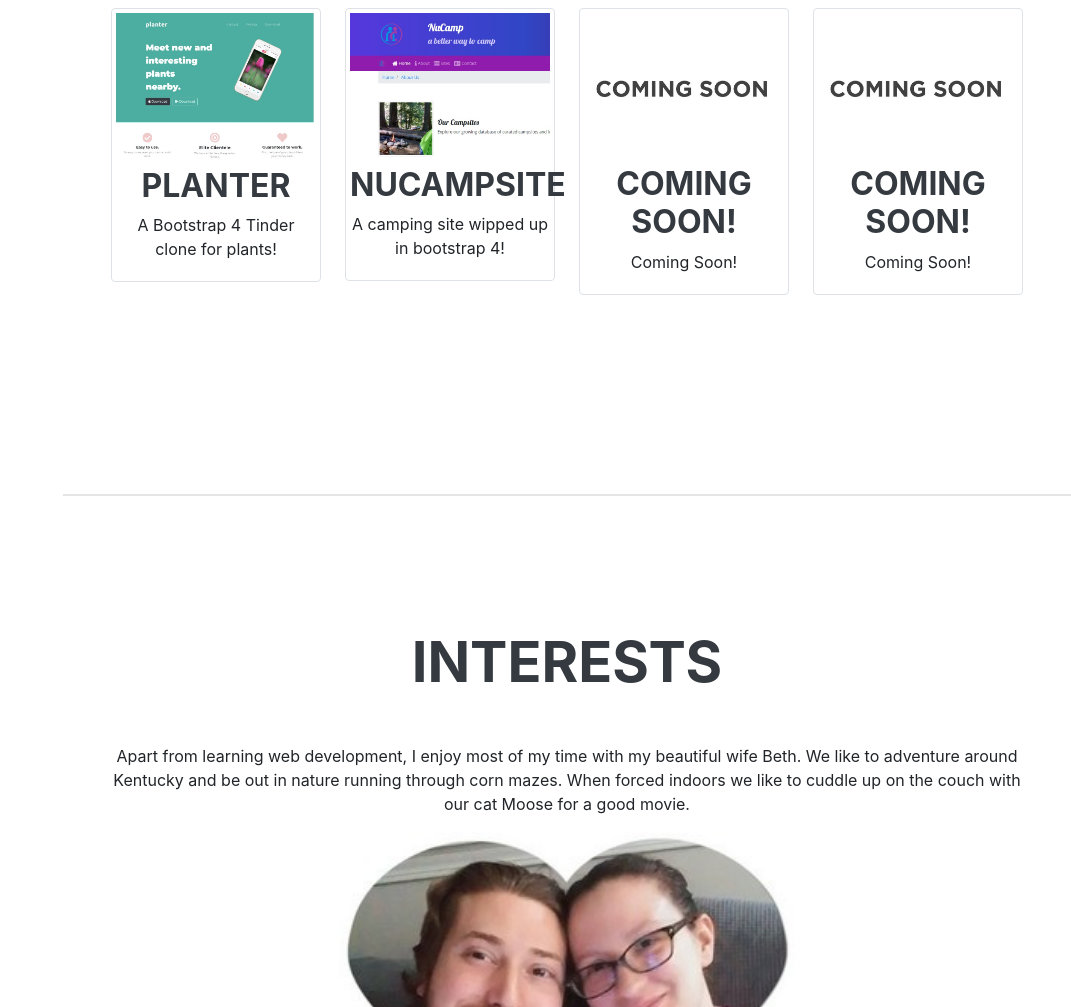
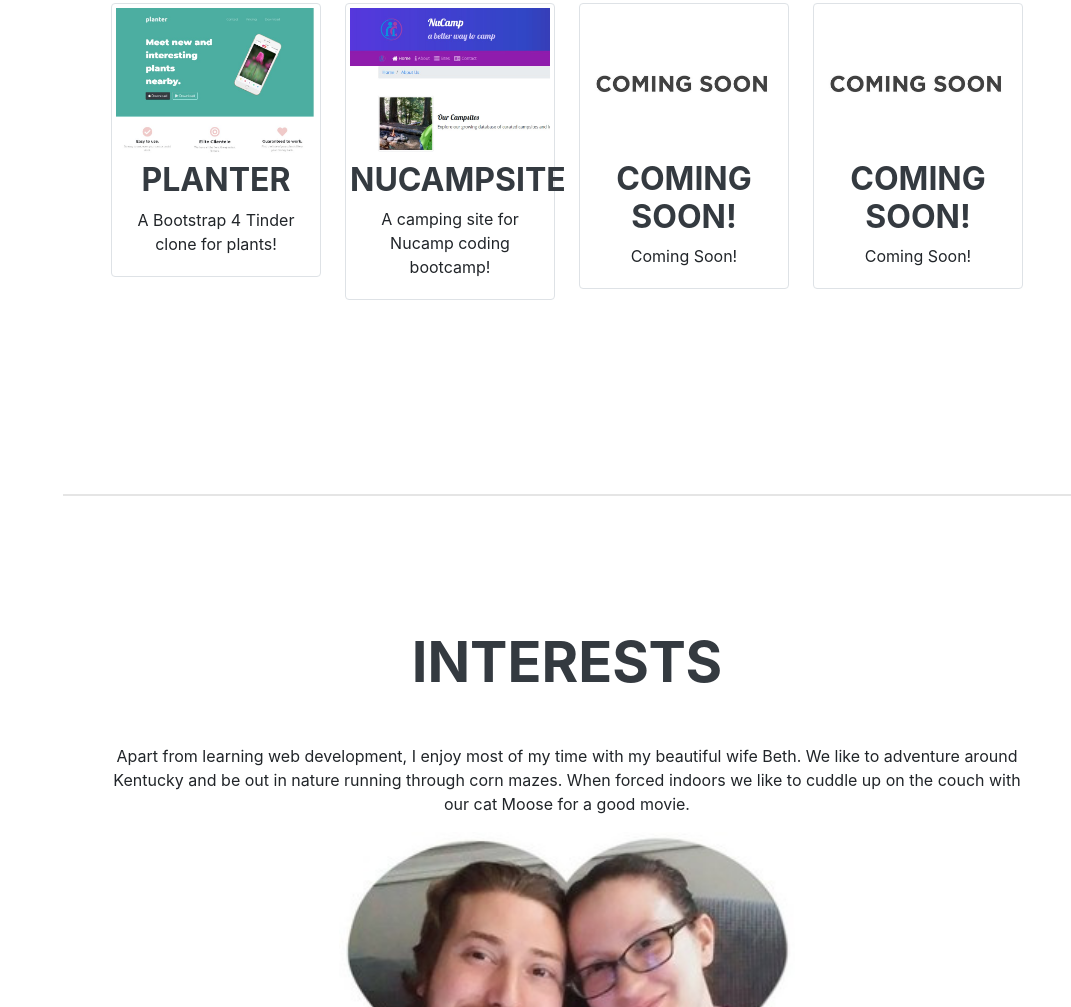
Before and after one commit to CoreyGarner/portfolio, a plain HTML site: page index.html in a window 1280 px wide. Shown: the part 1908-2915 px from the top of the page, without its empty margins (209-1280 px from the left). Drawn offline with nearby package versions, Linux system fonts and the light colour scheme; a web font is replaced by a local one.

Commit message:
Updated portfolio work again

```diff
--- a/index.html
+++ b/index.html
@@ -127,7 +127,7 @@
                                     <img src="assets\img\nucampsite.jpg" alt="Lights" style="width:100%">
                                     <div class="caption">
                                         <h3>Nucampsite</h3>
-                                        <p>A camping site wipped up in bootstrap 4!</p>
+                                        <p>A camping site for Nucamp coding bootcamp!</p>
                                     </div>
                                 </a>
                             </div>
```
